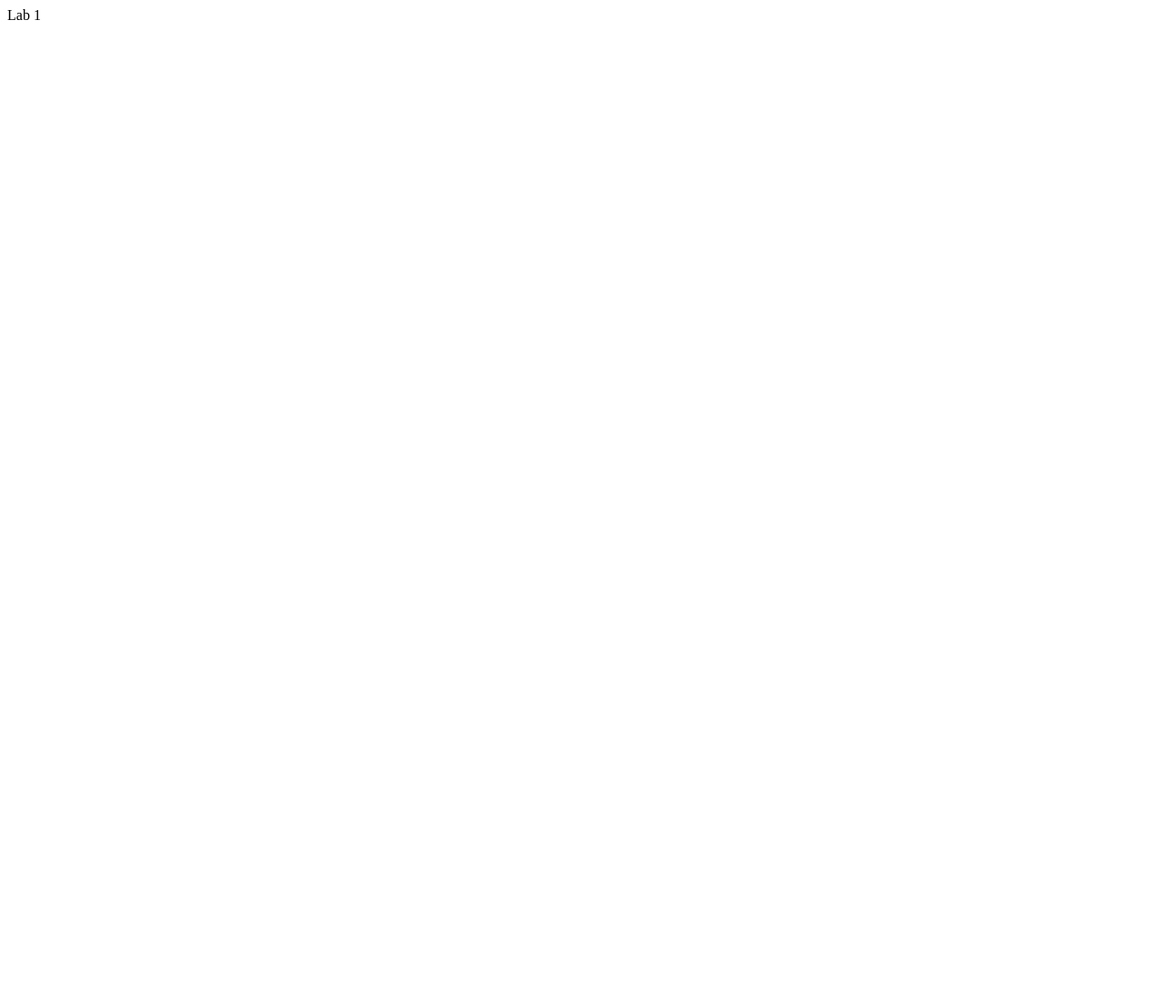
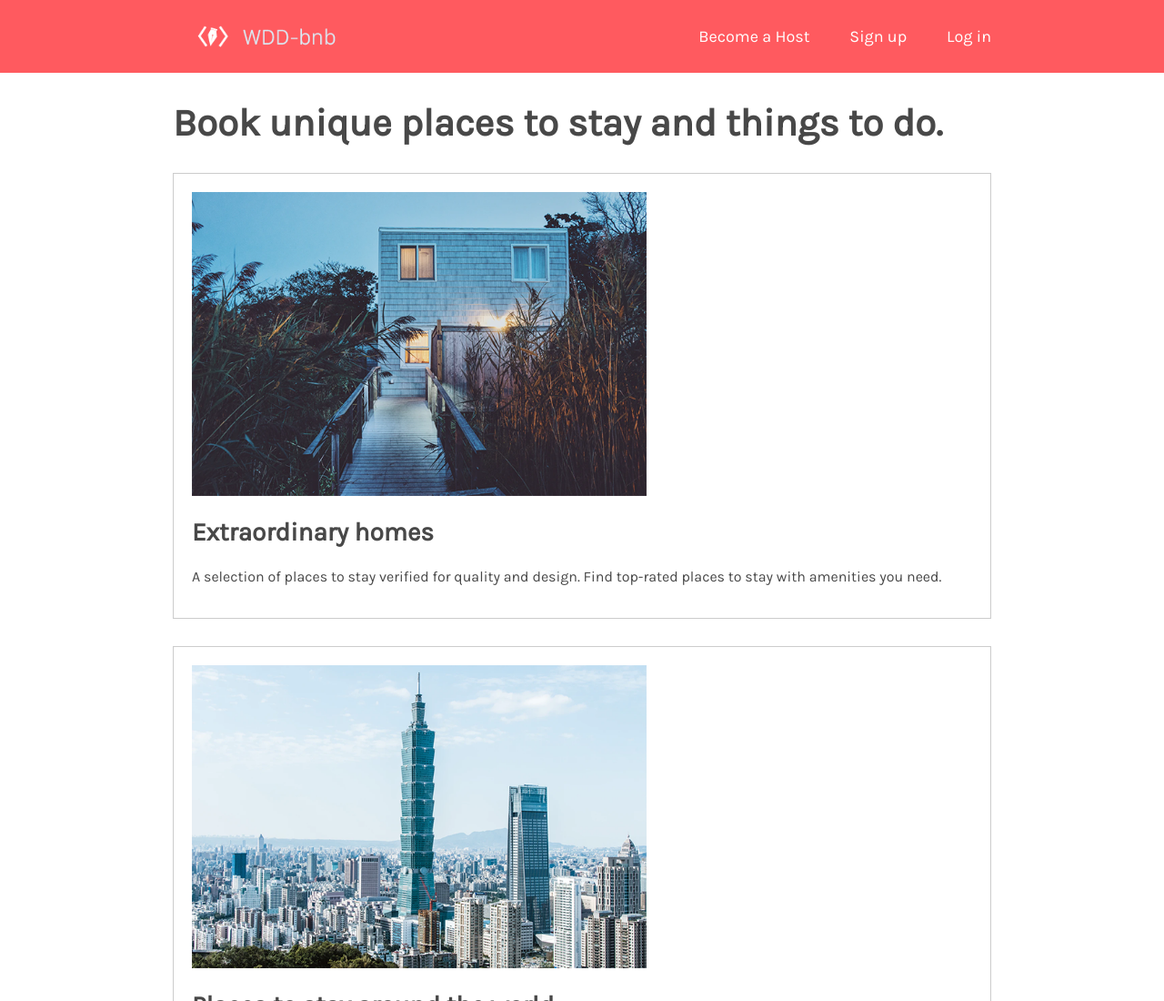
Before and after one commit to anhiru/anhiru.github.io, a plain HTML site: page labs/lab2/index.html in a window 1280 px wide. Shown: the top 1100 px of the page at 91% size. Before the commit the page ends 800 px from the top, so only its background shows below. Drawn offline with Linux system fonts and the light colour scheme.

Commit message:
uploaded lab 2

```diff
--- /dev/null
+++ b/labs/lab2/css/style.css
@@ -0,0 +1,83 @@
+body {
+  font-family: Karla, sans-serif;
+  color: #484848;
+}
+
+nav ul {
+  list-style-type: none;
+  padding-inline-start: 0;
+  margin-block-start: 0;
+  margin-block-end: 0;
+}
+
+header {
+  background-color: #ff5a5f;
+  height: 80px;
+}
+
+body {
+  margin: 0;
+  padding: 0;
+}
+
+#logo {
+  height: 80px;
+}
+
+nav {
+  display: inline-block;
+  float: right;
+}
+
+nav li {
+  display: inline-block;
+  margin-left: 40px;
+  line-height: 80px;
+}
+
+nav a {
+  color: white;
+  font-size: 18px;
+  text-decoration: none;
+  cursor: pointer;
+}
+
+nav a:visited {
+  color: white;
+  font-size: 18px;
+  text-decoration: none;
+  cursor: pointer;
+}
+
+nav a:hover {
+  text-decoration: underline;
+}
+
+.content {
+  width: 900px;
+  margin: auto;
+}
+
+section {
+  padding: 20px;
+  border: 1px solid #cccccc;
+  margin-bottom: 30px;
+}
+
+section img {
+  width: 500px;
+}
+
+h1 {
+  font-size: 42px;
+  padding-top: 2px;
+  padding-bottom: 2px;
+}
+
+h2 {
+  font-size: 28px;
+}
+
+section p {
+  font-size: 16px;
+}
--- a/labs/lab2/index.html
+++ b/labs/lab2/index.html
@@ -1,6 +1,49 @@
-<!DOCTYPE html>
 <html>
-    <body>
-        Lab 1
-    </body>
+  <head>
+    <title>WDD-bnb</title>
+    <link href="https://fonts.googleapis.com/css?family=Karla&display=swap" rel="stylesheet">
+    <link rel="stylesheet" href="css/style.css">
+  </head>
+  <body>
+    <header>
+      <div class="content">
+        <!-- logo and nav -->
+        <a href="home">
+          <img src="img/logo.png" alt="" id="logo" />
+        </a>
+        <nav>
+          <ul>
+            <li><a href="become-host">Become a Host</a></li>
+            <li><a href="sign-up">Sign up</a></li>
+            <li><a href="log-in">Log in</a></li>
+          </ul>
+        </nav>
+      </div>
+    </header>
+
+    <div class="content">
+      <!-- h1 and three sections -->
+      <h1>Book unique places to stay and things to do.</h1>
+      <section>
+        <img src="img/house.png" />
+        <h2>Extraordinary homes</h2>
+        <p>
+          A selection of places to stay verified for quality and design. Find
+          top-rated places to stay with amenities you need.
+        </p>
+      </section>
+      <section>
+        <img src="img/city.png" />
+        <h2>Places to stay around the world</h2>
+        <p>Explore a new city on your next trip!</p>
+      </section>
+      <section>
+        <img src="img/sushimaking.png" />
+        <h2>Top-rated experiences</h2>
+        <p>
+          Book one-of-a-kind activities hosted by locals, created for the curious.
+        </p>
+      </section>
+    </div>
+  </body>
 </html>
```
Also changed, not shown: labs/lab2/img/city.png (added), labs/lab2/img/house.png (added), labs/lab2/img/logo.png (added), labs/lab2/img/sushimaking.png (added), 3 other files.
